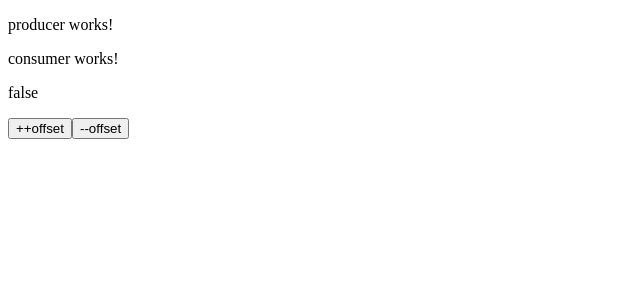
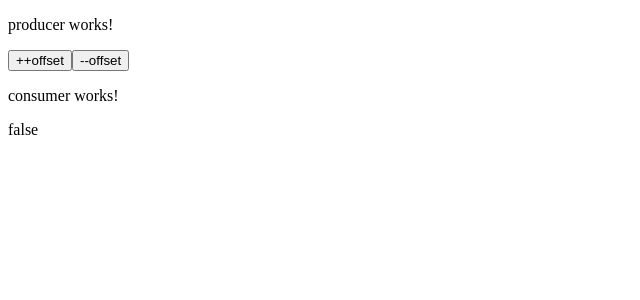
Before and after one commit to txiribimakula/signals-playground, an Angular app: page / in a window 1280 px wide. Shown: the top 300 px of the page, without its empty margins (0-640 px from the left). Built offline with nearby package versions, Linux system fonts and the light colour scheme.

Commit message:
move logic to producer

```diff
--- a/src/app/consumer/consumer.component.html
+++ b/src/app/consumer/consumer.component.html
@@ -1,4 +1,2 @@
 <p>consumer works!</p>
 <p>{{this.signals.hasPendingItems()}}</p>
-<button (click)="increaseOffset()">++offset</button>
-<button (click)="decreaseOffset()">--offset</button>
--- a/src/app/consumer/consumer.component.ts
+++ b/src/app/consumer/consumer.component.ts
@@ -11,12 +11,4 @@ import { SignalsService } from '../signals.service';
 export class ConsumerComponent {
   constructor(protected signals: SignalsService) {
   }
-
-  increaseOffset() {
-    this.signals.offset.update(value => value + 1);
-  }
-
-  decreaseOffset() {
-    this.signals.offset.update(value => value - 1);
-  }
 }
--- a/src/app/producer/producer.component.html
+++ b/src/app/producer/producer.component.html
@@ -1 +1,3 @@
 <p>producer works!</p>
+<button (click)="increaseOffset()">++offset</button>
+<button (click)="decreaseOffset()">--offset</button>
--- a/src/app/producer/producer.component.ts
+++ b/src/app/producer/producer.component.ts
@@ -1,4 +1,5 @@
 import { Component } from '@angular/core';
+import { SignalsService } from '../signals.service';
 
 @Component({
   selector: 'app-producer',
@@ -8,5 +9,13 @@ import { Component } from '@angular/core';
   styleUrl: './producer.component.scss'
 })
 export class ProducerComponent {
+  constructor(protected signals: SignalsService) {}
 
+  increaseOffset() {
+    this.signals.offset.update(value => value + 1);
+  }
+
+  decreaseOffset() {
+    this.signals.offset.update(value => value - 1);
+  }
 }
```
